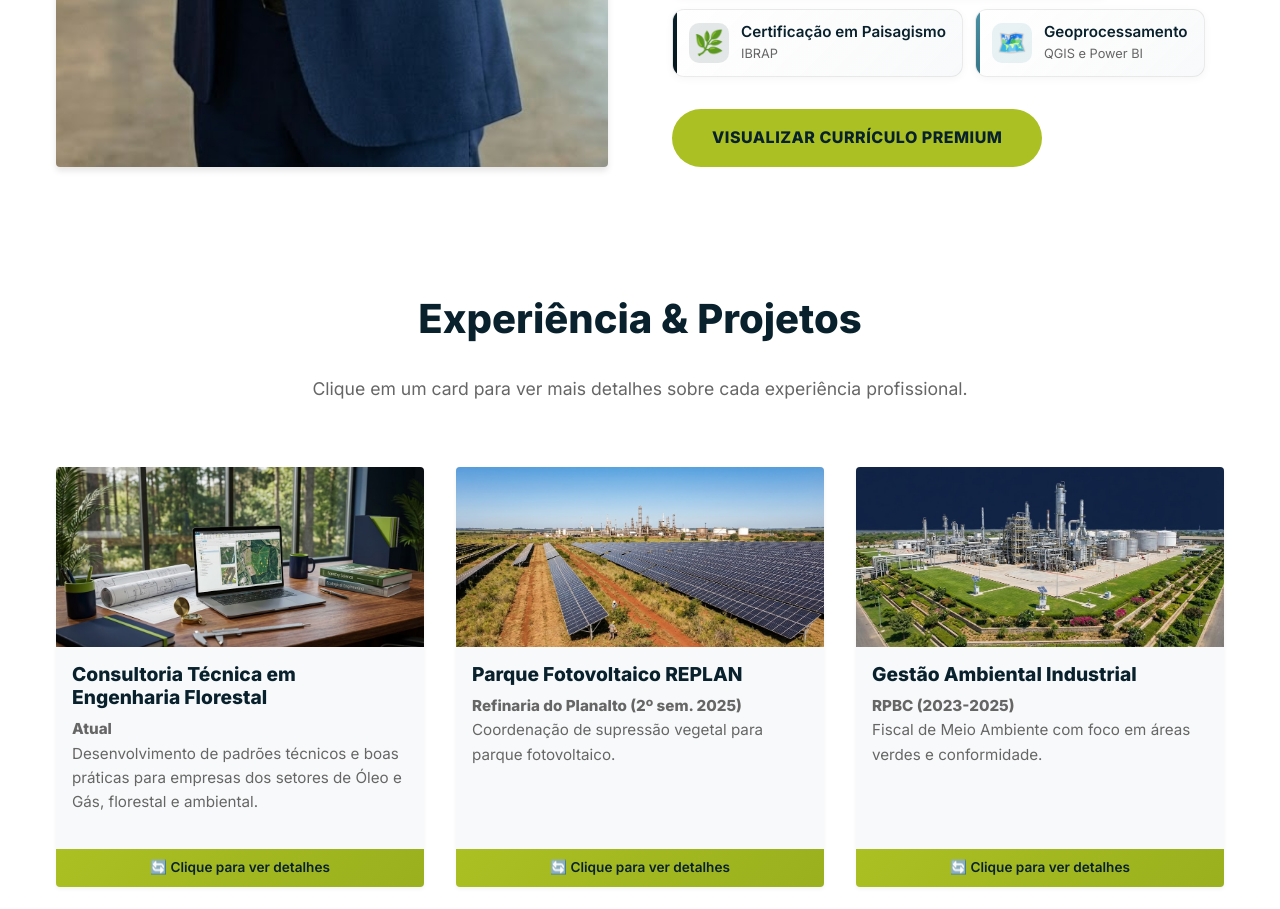
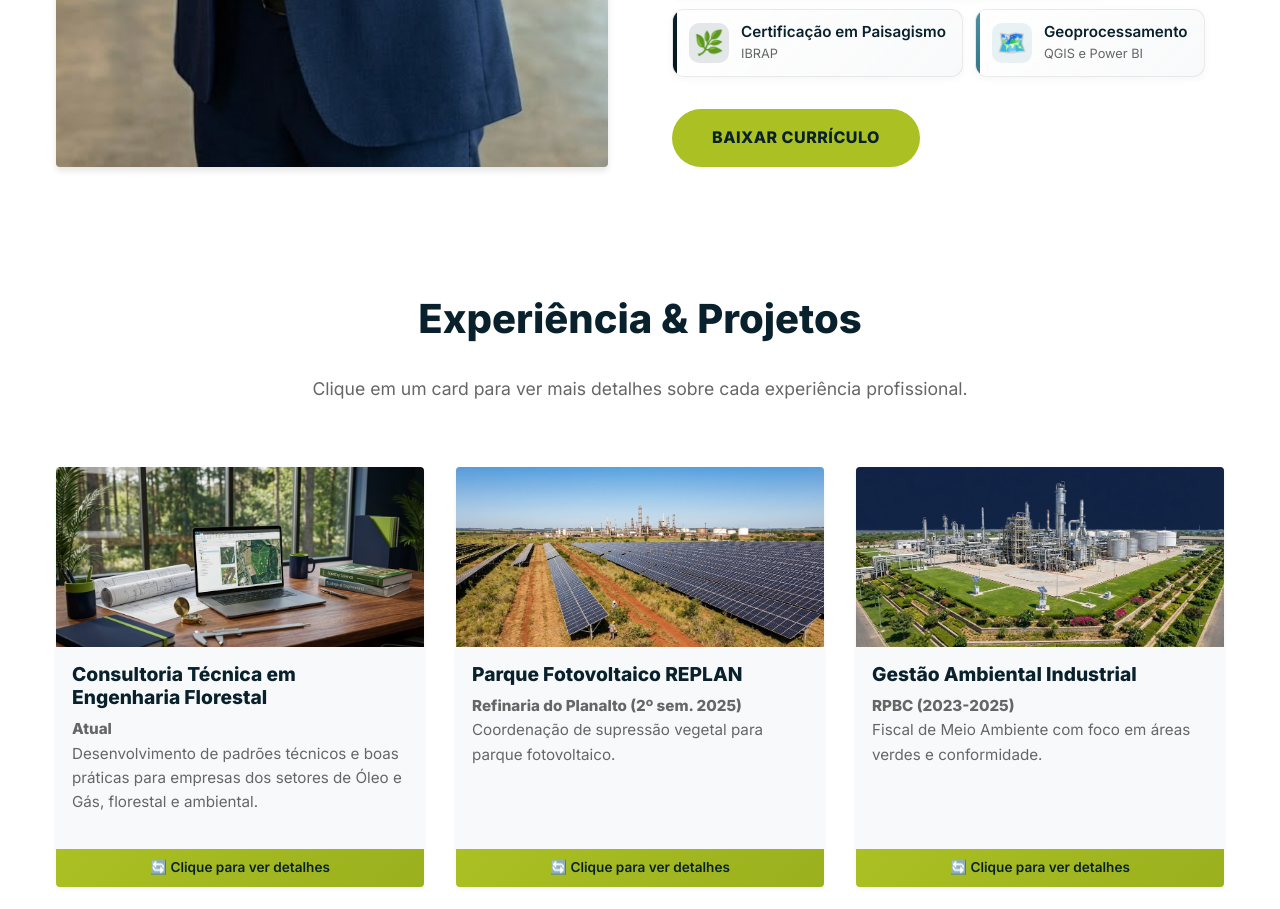
Before and after one commit to rfammon/StRafaelAmmon, a website: page index.html in a window 1280 px wide. Shown: the part 1758-2667 px from the top of the page. Drawn offline with Linux system fonts and the light colour scheme.

Commit message:
docs: rename resume cta to 'Baixar Currículo'

```diff
--- a/index.html
+++ b/index.html
@@ -148,7 +148,7 @@
                         </div>
                     </div>
                     <div style="margin-top: 2rem;">
-                        <a href="Resume_Rafael_Ammon.html" target="_blank" class="btn">Visualizar Currículo Premium</a>
+                        <a href="Resume_Rafael_Ammon.html" target="_blank" class="btn">Baixar Currículo</a>
                     </div>
                 </div>
             </div>
```
